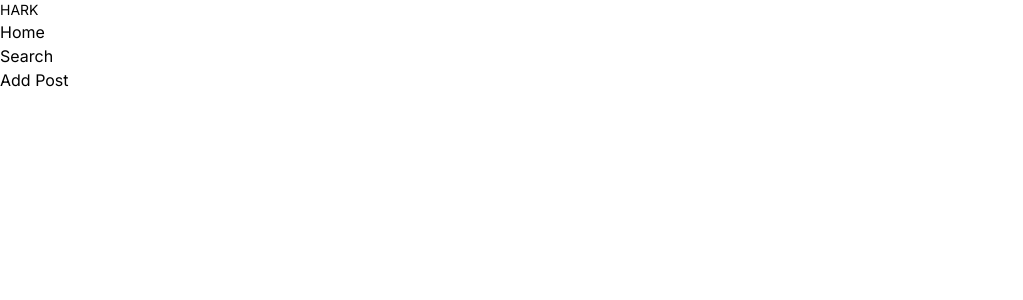
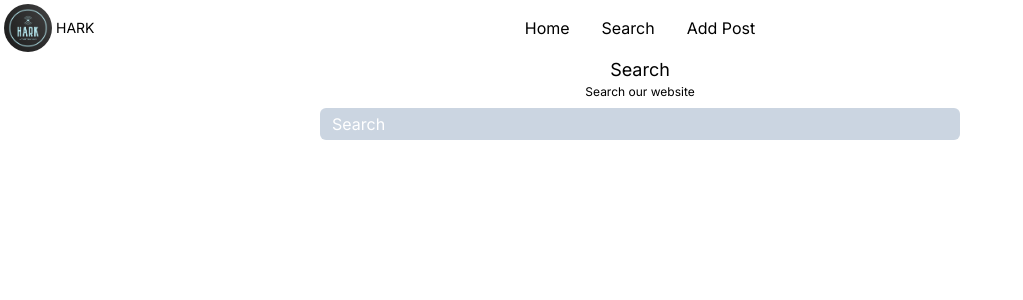
Before and after one commit to breadscorner/Hark-Twitter-Clone, a Next.js app: page /search in a window 1280 px wide. Shown: the top 300 px of the page, without its empty margins (0-1023 px from the left). Built offline with nearby package versions, Linux system fonts and the light colour scheme.

Commit message:
fix navbar and search page layout

```diff
--- a/src/app/layout.tsx
+++ b/src/app/layout.tsx
@@ -14,16 +14,32 @@ export const metadata: Metadata = {
 export default function RootLayout({
   children,
 }: {
-  children: React.ReactNode
+  children: React.ReactNode;
 }) {
   return (
     <html lang="en">
-      <body className=
-        {twMerge(inter.className)}>
-        <h1 className="text-sm">HARK</h1>
-        <NavBar />
+      <body className={twMerge(inter.className)}>
+        <div className="grid grid-cols-3">
+          {/* Left Column */}
+          <div className="col-span-1 flex items-center">
+            <img
+              src="/hark.png"
+              className="m-1 w-12 h-12 rounded-full overflow-hidden object-cover"
+              alt="hark logo"
+            />
+            <h1 className="text-sm">HARK</h1>
+          </div>
+
+          {/* Middle Column (Centered) */}
+          <div className="col-span-1 flex justify-center items-center mt-4">
+            <NavBar />
+          </div>
+
+          {/* Right Column */}
+          <div className="col-span-1"></div>
+        </div>
         <main>{children}</main>
       </body>
     </html>
-  )
+  );
 }
--- a/src/app/nav-bar.tsx
+++ b/src/app/nav-bar.tsx
@@ -1,15 +1,16 @@
-import Link from 'next/link'
+import Link from 'next/link';
 
 export default function NavBar() {
   return (
     <div>
-      <nav>
-        <ul>
-          <li><Link href="/"> Home</Link></li>
+      <nav className="mb-4">
+        <ul className="container mx-auto flex justify-center space-x-8">
+          <li><Link href="/">Home</Link></li>
           <li><Link href="/search">Search</Link></li>
           <li><Link href="/create-post">Add Post</Link></li>
         </ul>
       </nav>
+
     </div>
-  )
+  );
 }
--- a/src/app/not-found.tsx
+++ b/src/app/not-found.tsx
@@ -1,7 +1,8 @@
 export default function NotFound() {
   return (
-    <div>
-    Page Not Found
-    </div>
-  );
+    <main className="text-center mt-10">
+      <h1 className="text-xxl">404</h1>
+      <p>A custom not found page</p>
+    </main>
+  )
 }
--- a/src/app/page.tsx
+++ b/src/app/page.tsx
@@ -1,4 +1,4 @@
-import * as fakeDB from '@/fake-db';
+// import * as fakeDB from '@/fake-db';
 
 export default function Home() {
 
--- a/src/app/search/layout.tsx
+++ b/src/app/search/layout.tsx
@@ -1,11 +1,15 @@
-export default function Layout({
-  children,
-}: {
-  children: React.ReactNode
-}) {
+import React, { ReactNode } from 'react';
+
+interface LayoutProps {
+  children: ReactNode;
+}
+
+export default function Layout({ children }: LayoutProps) {
   return (
-    <html lang="en">
-
-      </html>
-)
+    <div className="min-h-screen">
+      <main>
+        {children}
+      </main>
+    </div>
+  );
 }
--- a/src/app/search/page.tsx
+++ b/src/app/search/page.tsx
@@ -1,5 +1,9 @@
 export default function Search() {
   return (
-    <div>Search</div>
+    <div className="text-center">
+      <h1 className="text-lg">Search</h1>
+      <p className="text-xs">Search our website</p>
+      <input className="bg-slate-300 px-3 py-1 mt-2 w-1/2 rounded-md placeholder-white text-white" type="text" placeholder="Search" />
+    </div>
   );
 }
```
Also changed, not shown: public/hark.png (added).
